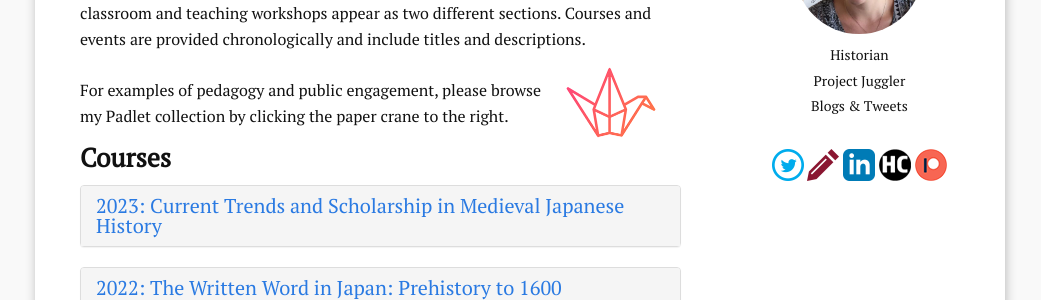
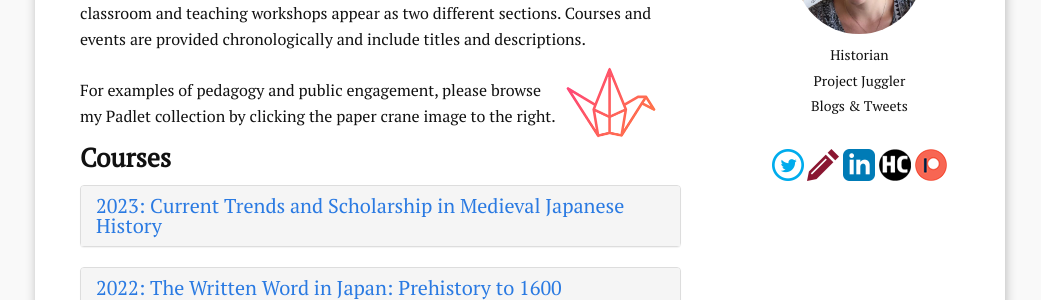
Before and after one commit to pr-curtis/pr-curtis.github.io, a Jekyll site: the page built from d_teaching.md, in a window 1280 px wide. Shown: the part 338-638 px from the top of the page, without its empty margins (120-1161 px from the left). Built offline with Jekyll 4.4.1, drawn with Linux system fonts in a browser that asks for light colours; nearby versions of some CDN libraries.

Commit message:
Update d_teaching.md

```diff
--- a/d_teaching.md
+++ b/d_teaching.md
@@ -6,7 +6,7 @@ permalink: /teaching/
 
 
 The following teaching portfolio provides a guide to my experience as a primary instructor, graduate student instructor (GSI), and workshop leader. Teaching in the classroom and teaching workshops appear as two different sections. Courses and events are provided chronologically and include titles and descriptions.<br>
-<a href="https://padlet.com/curtpa01/9toopk39kguv"><img src="/images/padlet_logo.png" style="width:20%;height:20%;float:right;padding-right:20px" alt="click here"></a><br>For examples of pedagogy and public engagement, please browse my Padlet collection by clicking the paper crane to the right.
+<a href="https://padlet.com/curtpa01/9toopk39kguv"><img src="/images/padlet_logo.png" style="width:20%;height:20%;float:right;padding-right:20px" alt="click here"></a><br>For examples of pedagogy and public engagement, please browse my Padlet collection by clicking the paper crane image to the right.
 
 <p></p>
 <p></p>
```
